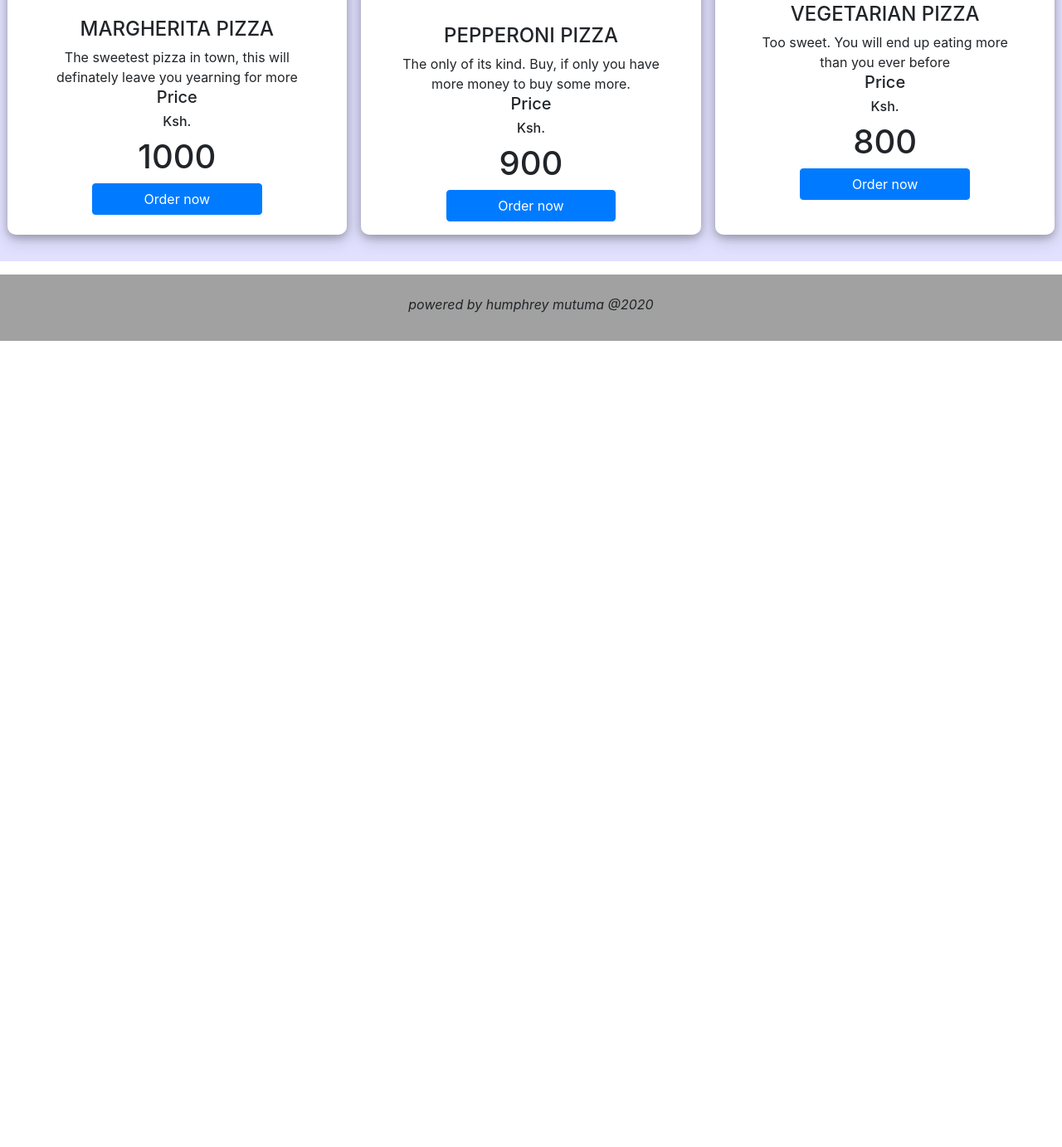
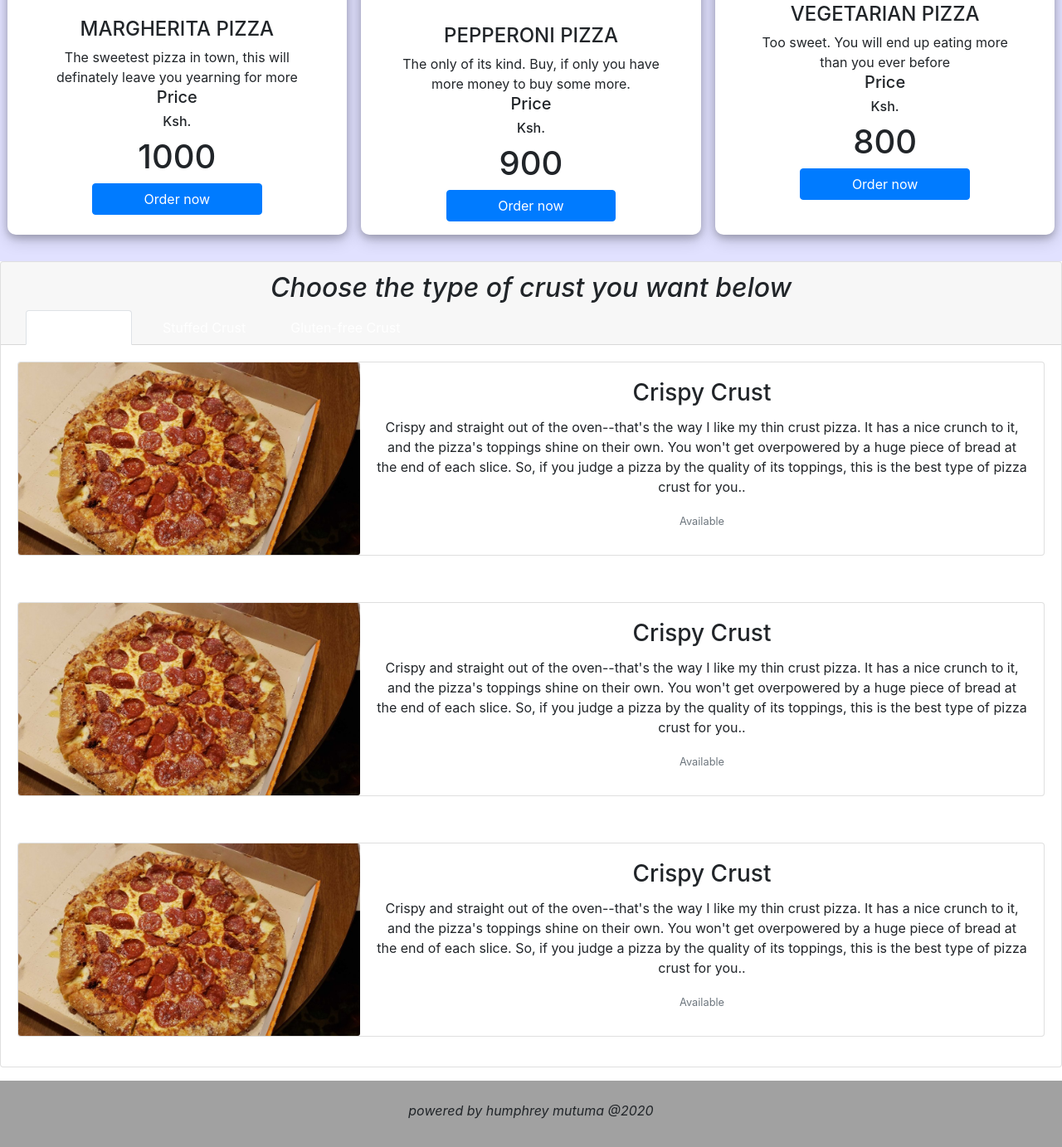
Before and after one commit to humphrey-mutuma/pizza-inn, a plain HTML site: page index.html in a window 1280 px wide. Shown: the part 1191-2574 px from the top of the page at 83% size. Before the commit the page ends 1602 px from the top, so only its background shows below. Drawn offline with Linux system fonts and the light colour scheme.

Commit message:
Add the section to choose the type of crust and add the cards.'

```diff
--- a/index.html
+++ b/index.html
@@ -112,6 +112,79 @@
             </div>
         </div>
     </main>
+    <!-- type of crust section -->
+    <section class="container-fluid">
+        <div class="row">
+            <div class="card text-center" >
+                <div class="card-header">
+                    <h2> <i>Choose the type of crust you want below</i></h2>
+                <ul class="nav nav-tabs card-header-tabs">
+                    <li class="nav-item">
+                    <a class="nav-link active" href="#" >Crispy Crust</a>
+                    </li>
+                    <li class="nav-item">
+                    <a class="nav-link" href="#">Stuffed Crust</a>
+                    </li>
+                    <li class="nav-item">
+                    <a class="nav-link " href="#">Gluten-free Crust</a>
+                    </li>
+                </ul>
+                </div>
+                <!-- The crispy crust -->
+                <div class="card-body" id="initiallyShown">
+                    <div class="card mb-3">
+                        <div class="row no-gutters">
+                        <div class="col-md-4">
+                            <img src="images/stuffed-crust.jpg" class="card-img" alt="stuffed crust">
+                            </div>
+                            <div class="col-md-8">
+                            <div class="card-body">
+                            <h3 class="card-title">Crispy Crust</h3>
+                            <p class="card-text">Crispy and straight out of the oven--that's the way I like my thin crust pizza. It has a nice crunch to it, and the pizza's toppings shine on their own. You won't get overpowered by a huge piece of  bread at the end of each slice. So, if you judge a pizza by the quality of its toppings, this is the best type of pizza crust for you..</p>
+                            <p class="card-text"><small class="text-muted">Available</small></p>
+                            </div>
+                        </div>
+                        </div>
+                    </div>
+                </div>
+                <!-- The stuffed crust-->
+                <div class="card-body" id="initiallyHidden1">
+                    <div class="card mb-3">
+                        <div class="row no-gutters">
+                        <div class="col-md-4">
+                            <img src="images/stuffed-crust.jpg" class="card-img" alt="stuffed crust">
+                            </div>
+                            <div class="col-md-8">
+                            <div class="card-body">
+                            <h3 class="card-title">Crispy Crust</h3>
+                            <p class="card-text">Crispy and straight out of the oven--that's the way I like my thin crust pizza. It has a nice crunch to it, and the pizza's toppings shine on their own. You won't get overpowered by a huge piece of  bread at the end of each slice. So, if you judge a pizza by the quality of its toppings, this is the best type of pizza crust for you..</p>
+                            <p class="card-text"><small class="text-muted">Available</small></p>
+                            </div>
+                        </div>
+                        </div>
+                    </div>
+                </div>
+                <!-- gutten free crust -->
+                <div class="card-body" id="initiallyHidden2">
+                    <div class="card mb-3">
+                        <div class="row no-gutters">
+                        <div class="col-md-4">
+                            <img src="images/stuffed-crust.jpg" class="card-img" alt="stuffed crust">
+                            </div>
+                            <div class="col-md-8">
+                            <div class="card-body">
+                            <h3 class="card-title">Crispy Crust</h3>
+                            <p class="card-text">Crispy and straight out of the oven--that's the way I like my thin crust pizza. It has a nice crunch to it, and the pizza's toppings shine on their own. You won't get overpowered by a huge piece of  bread at the end of each slice. So, if you judge a pizza by the quality of its toppings, this is the best type of pizza crust for you..</p>
+                            <p class="card-text"><small class="text-muted">Available</small></p>
+                            </div>
+                        </div>
+                        </div>
+                    </div>
+                </div>
+                <!--  -->
+            </div>
+        </div>
+    </section>
     <!-- the footer -->
     <footer class="container-fluid">
         <div class="row">
```
Also changed, not shown: css/styles.css (+32 -0 lines), images/gluten-Free-crust.jpg (added), images/stuffed-crust.jpg (added), images/thin-crust.jpg (added).
